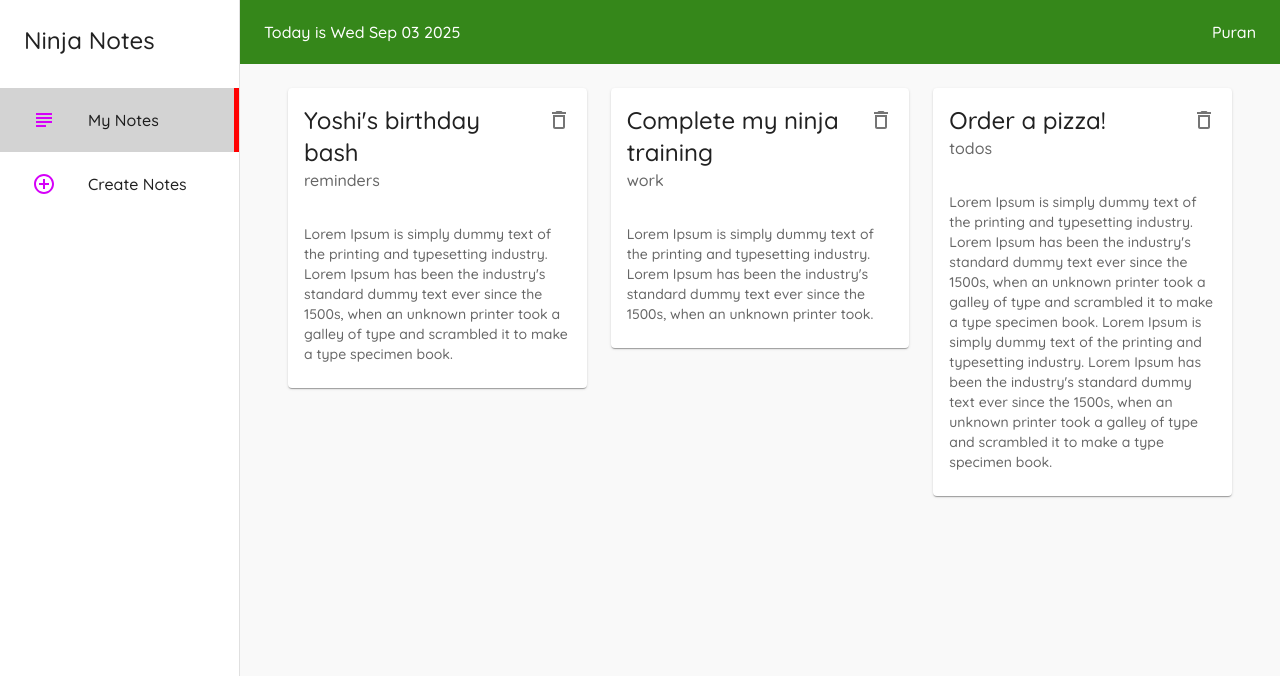
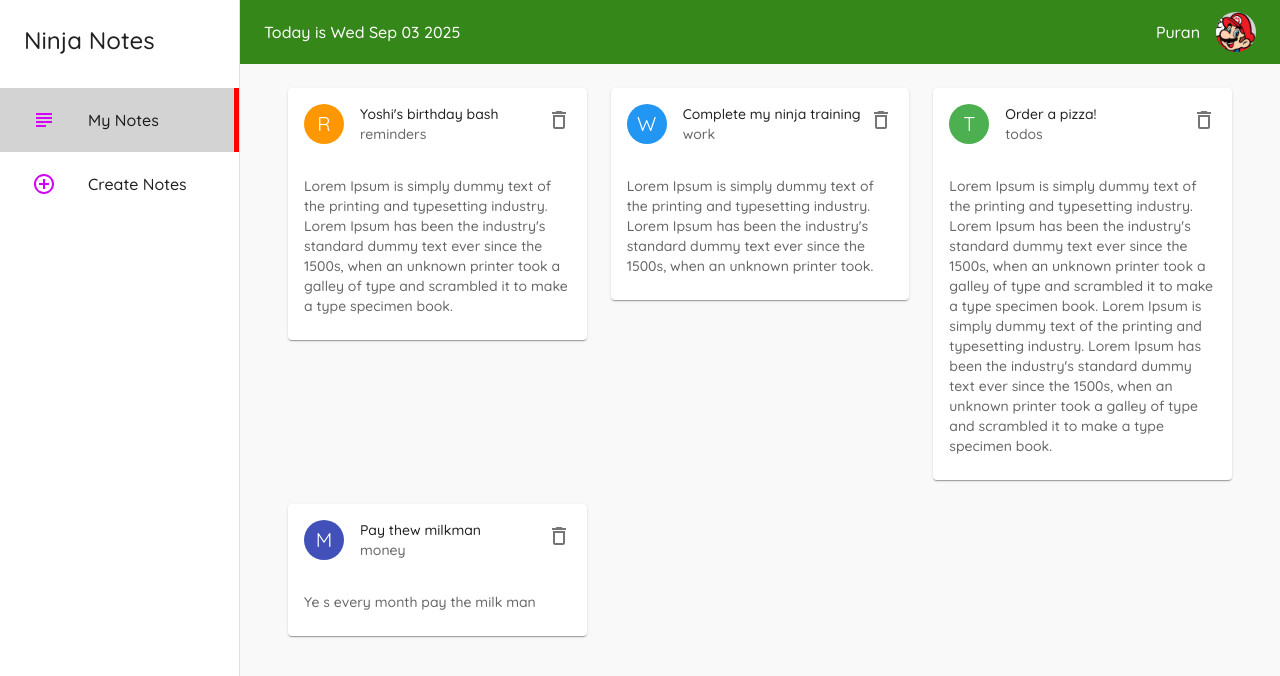
Before and after one commit to puranrana080/web-playground, a React (Create React App) app in the folder material-ui/: page / in a window 1280 px wide. Shown: the top 676 px of the page. Built offline with nearby package versions, Linux system fonts and the light colour scheme; data requests are answered from the project's data file.

Commit message:
avatars added

```diff
--- a/material-ui/data/db.json
+++ b/material-ui/data/db.json
@@ -17,6 +17,12 @@
       "details": "Lorem Ipsum is simply dummy text of the printing and typesetting industry. Lorem Ipsum has been the industry's standard dummy text ever since the 1500s, when an unknown printer took a galley of type and scrambled it to make a type specimen book.\nLorem Ipsum is simply dummy text of the printing and typesetting industry. Lorem Ipsum has been the industry's standard dummy text ever since the 1500s, when an unknown printer took a galley of type and scrambled it to make a type specimen book.",
       "category": "todos",
       "id": "3"
+    },
+    {
+      "id": "8c53",
+      "title": "Pay thew milkman",
+      "details": "Ye s every month pay the milk man",
+      "category": "money"
     }
   ]
 }
--- a/material-ui/src/components/Layout.js
+++ b/material-ui/src/components/Layout.js
@@ -12,9 +12,11 @@ import {
   Tooltip,
   AppBar,
   Toolbar,
+  Avatar
 } from "@mui/material";
 import { AddCircleOutline, SubjectOutlined } from "@mui/icons-material";
 import { useLocation, useNavigate } from "react-router-dom";
+
 
 const drawerWidth = 240;
 
@@ -55,6 +57,7 @@ const Layout = ({ children }) => {
             <Typography>
                 Puran
             </Typography>
+            <Avatar src="mario-av.png" sx={{ml:2}} />
         </Toolbar>
       </AppBar>
 
--- a/material-ui/src/components/NoteCard.js
+++ b/material-ui/src/components/NoteCard.js
@@ -5,23 +5,37 @@ import {
   CardContent,
   IconButton,
   Typography,
+  Avatar,
 } from "@mui/material";
-import {DeleteOutlined} from "@mui/icons-material"
+import { DeleteOutlined } from "@mui/icons-material";
 
-const NoteCard = ({ note,handleDelete }) => {
+const NoteCard = ({ note, handleDelete }) => {
+  const categoryColors = {
+    work: "#2196f3",
+    reminders: "#ff9800",
+    todos: "#4caf50",
+    money:"#4151b9ff"
+  };
   return (
     <Card elevation={1}>
       <CardHeader
+        avatar={
+          <Avatar sx={{ backgroundColor:categoryColors[note.category] || "#9c27b0"   }}>
+            {note.category[0].toUpperCase()}
+          </Avatar>
+        }
         action={
-          <IconButton onClick={()=>handleDelete(note.id)}>
-            <DeleteOutlined/>
+          <IconButton onClick={() => handleDelete(note.id)}>
+            <DeleteOutlined />
           </IconButton>
         }
         title={note.title}
         subheader={note.category}
       />
       <CardContent>
-        <Typography variant="body2" color="textSecondary">{note.details}</Typography>
+        <Typography variant="body2" color="textSecondary">
+          {note.details}
+        </Typography>
       </CardContent>
     </Card>
   );
```
Also changed, not shown: material-ui/public/mario-av.png (added).
